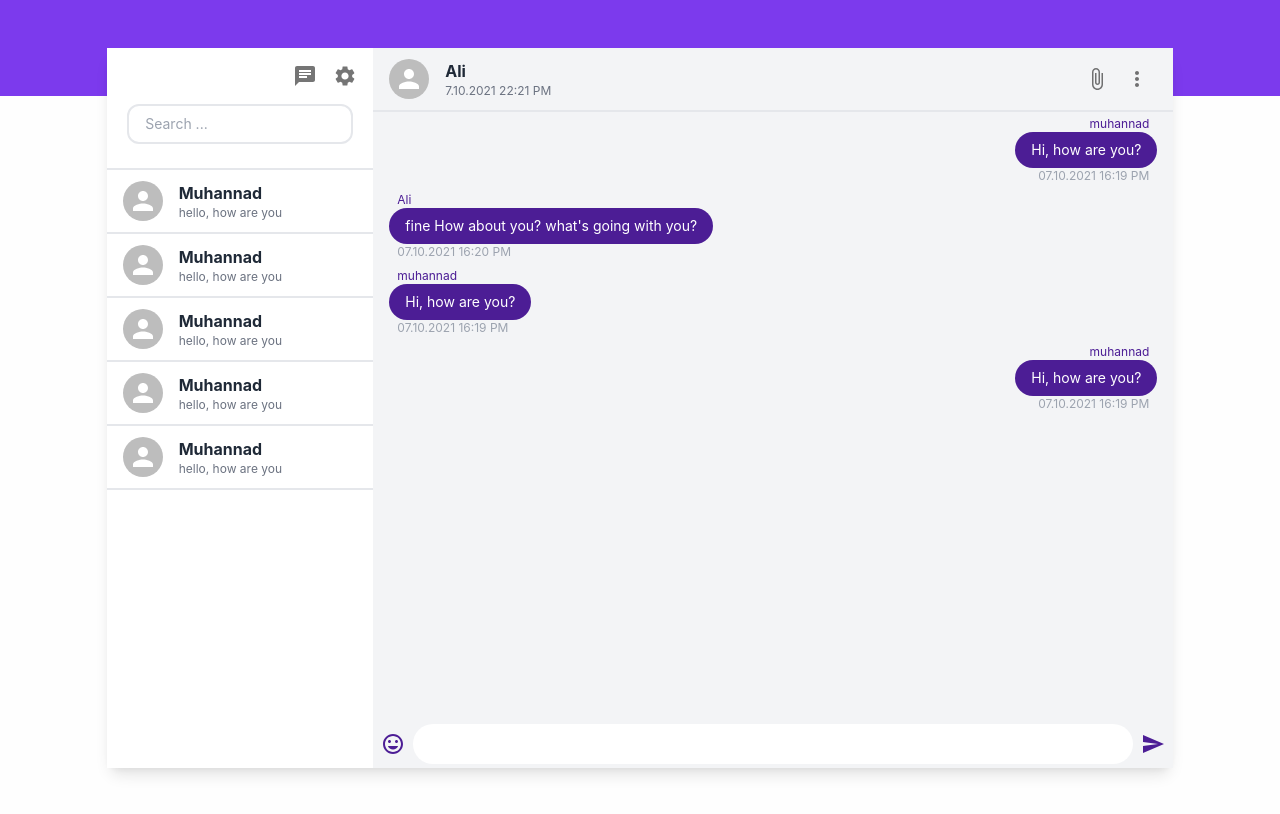
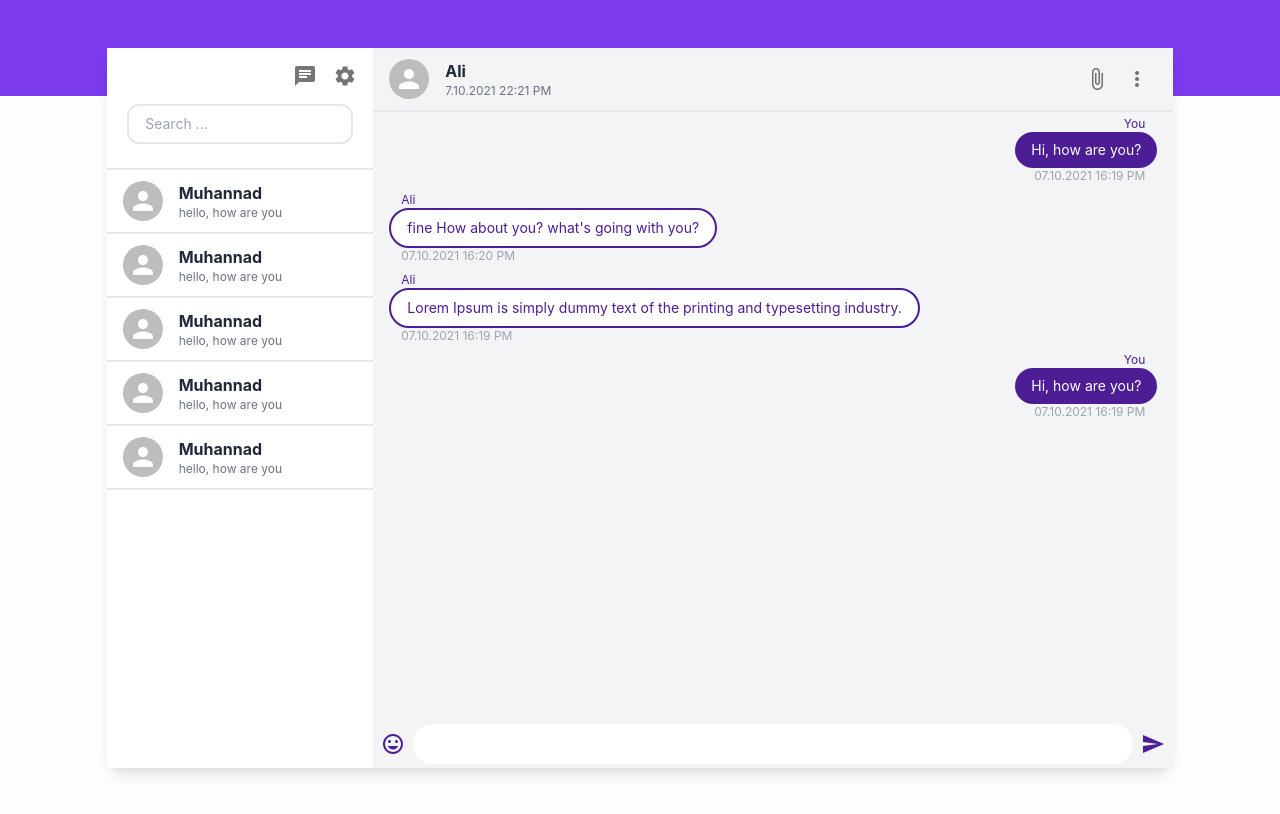
Before and after one commit to muhannad35990/MERN-Stack-Chat, a React (Create React App) app: page / in a window 1280 px wide. Shown: the top 814 px of the page. Built offline with nearby package versions, Linux system fonts and the light colour scheme.

Commit message:
fix the message fill

```diff
--- a/src/components/ChatContent.tsx
+++ b/src/components/ChatContent.tsx
@@ -39,8 +39,8 @@ const ChatContent = () => {
           isReceived={true}
         />
         <SingleMessage
-          sender="muhannad"
-          message="Hi, how are you?"
+          sender="Ali"
+          message="Lorem Ipsum is simply dummy text of the printing and typesetting industry.  "
           date="07.10.2021 16:19 PM"
           isReceived={true}
         />
--- a/src/components/SingleMessage.tsx
+++ b/src/components/SingleMessage.tsx
@@ -13,16 +13,22 @@ const SingleMessage: FC<Iprops> = ({ sender, message, date, isReceived }) => {
       } justify-center flex-col max-w-60% mx-4 my-1`}
     >
       <h4
-        className={`${isReceived ? "ml-2" : "mr-2"}  p-0 m-0 text-purple-900 `}
+        className={`${isReceived ? "ml-3" : "mr-3"}  p-0 m-0 text-purple-900 `}
       >
-        {sender}
+        {isReceived ? sender : "You"}
       </h4>
-      <h1 className="rounded-full bg-purple-900 text-white py-2 px-4 text-sm">
+      <h1
+        className={`rounded-full ${
+          isReceived
+            ? "bg-white text-purple-900 border-2 border-purple-900"
+            : "bg-purple-900 text-white"
+        }  py-2 px-4 text-sm`}
+      >
         {message}
       </h1>
       <p
         className={`${
-          isReceived ? "ml-2" : "mr-2"
+          isReceived ? "ml-3" : "mr-3"
         } p-0   text-gray-400 text-xs `}
       >
         {date}
```
